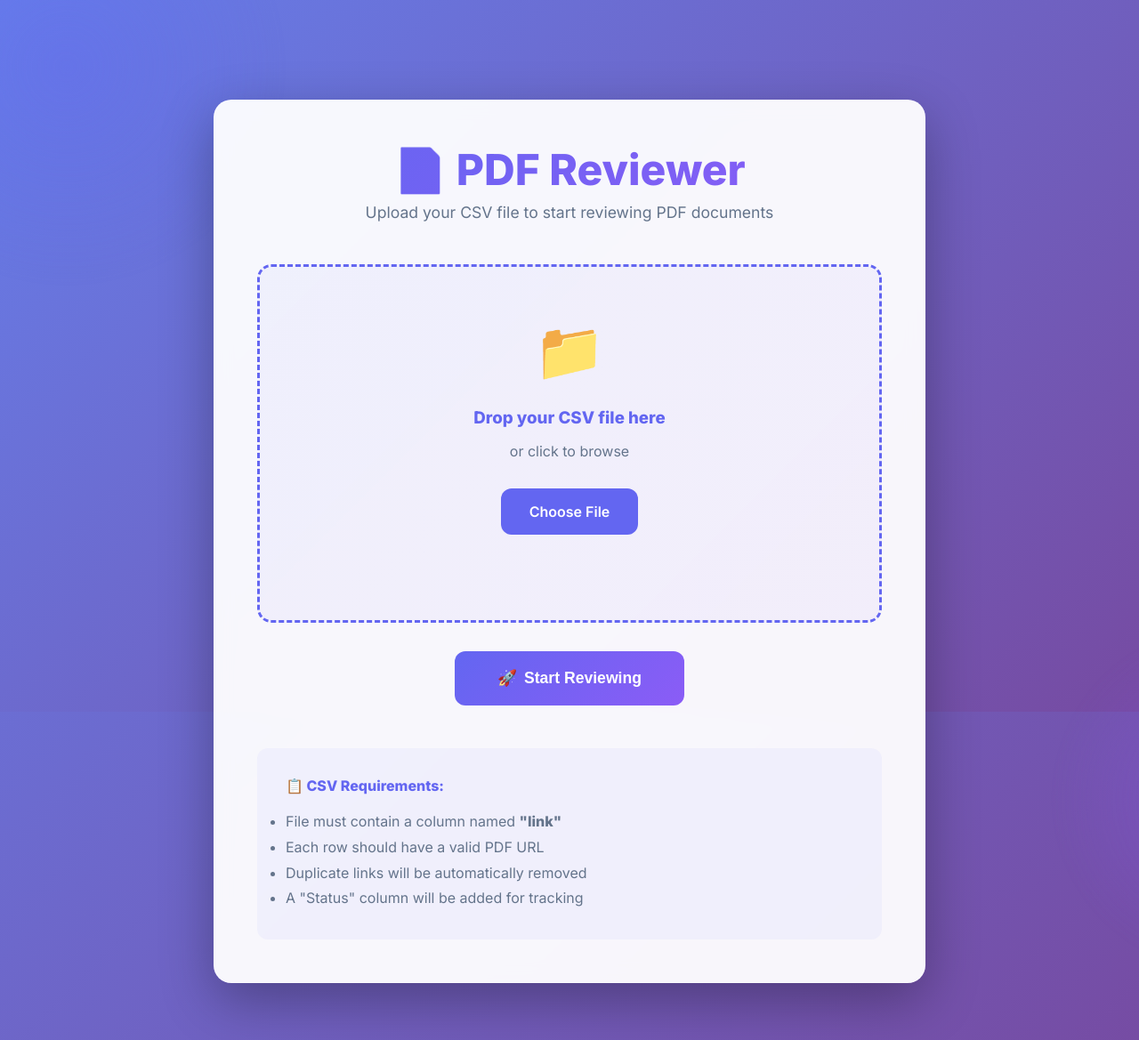
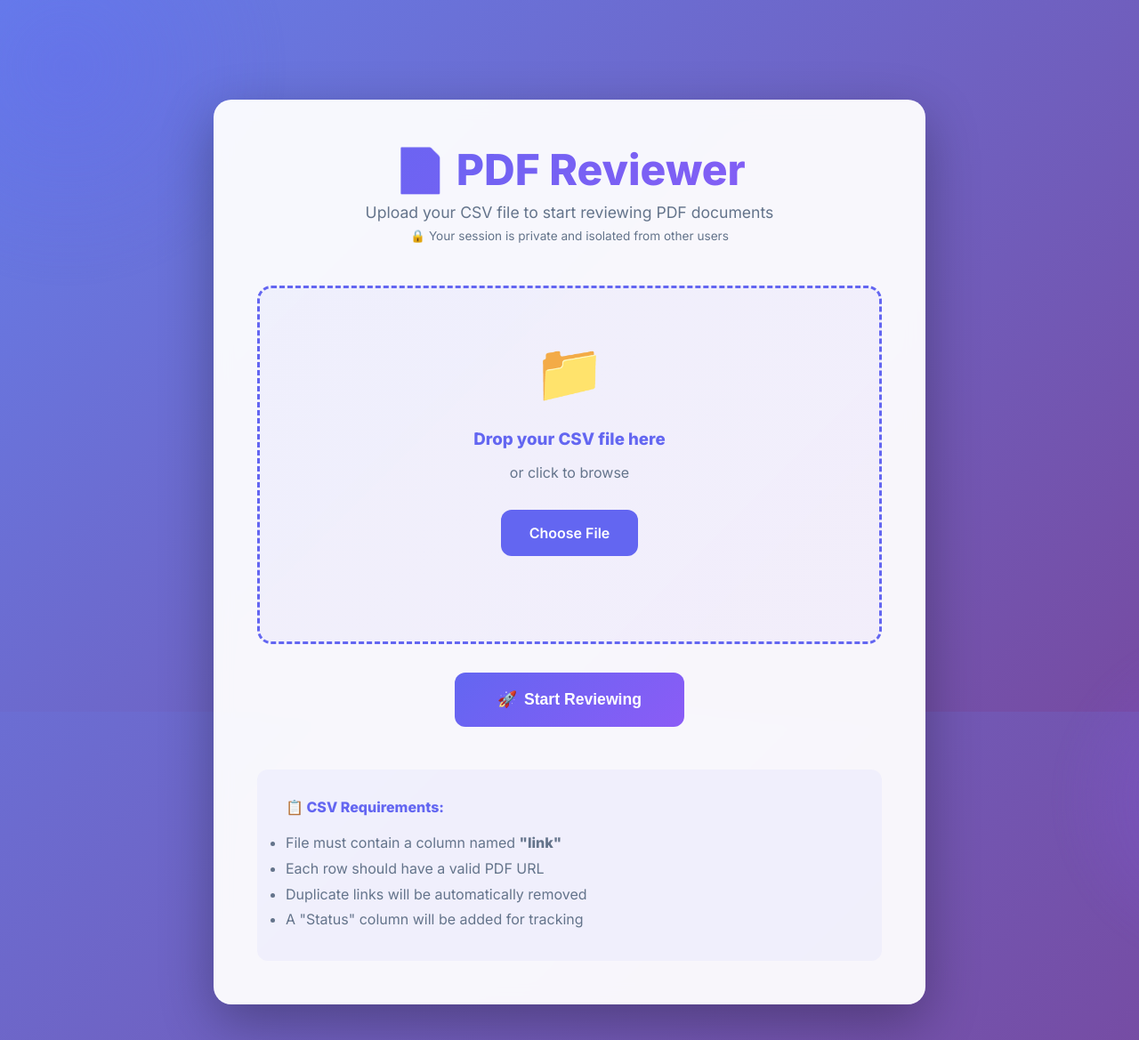
Before and after one commit to Kryptonnnnnn/PDF_Review, a Flask app: page / in a window 1280 px wide. Shown: the top 1169 px of the page at 89% size. Run offline with Flask 3, Linux system fonts and the light colour scheme.

Commit message:
Include session privacy notice in index.html
Add privacy notice to PDF Reviewer header

```diff
--- a/templates/index.html
+++ b/templates/index.html
@@ -28,6 +28,9 @@
             <div class="header">
                 <h1>📄 PDF Reviewer</h1>
                 <p>Upload your CSV file to start reviewing PDF documents</p>
+                <p style="font-size: 0.85rem; color: var(--gray); margin-top: 0.5rem;">
+                    🔒 Your session is private and isolated from other users
+                </p>
             </div>
 
             <form method="POST" enctype="multipart/form-data" id="uploadForm">
```
